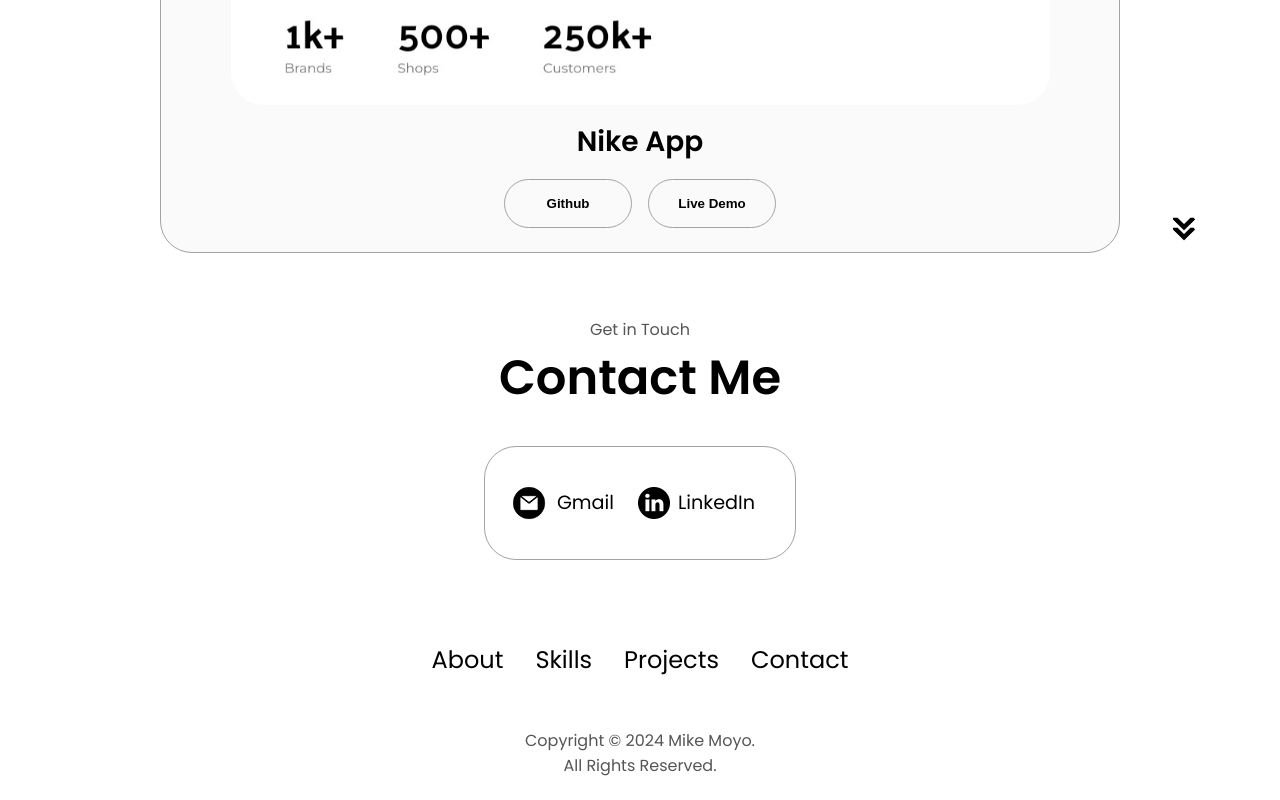
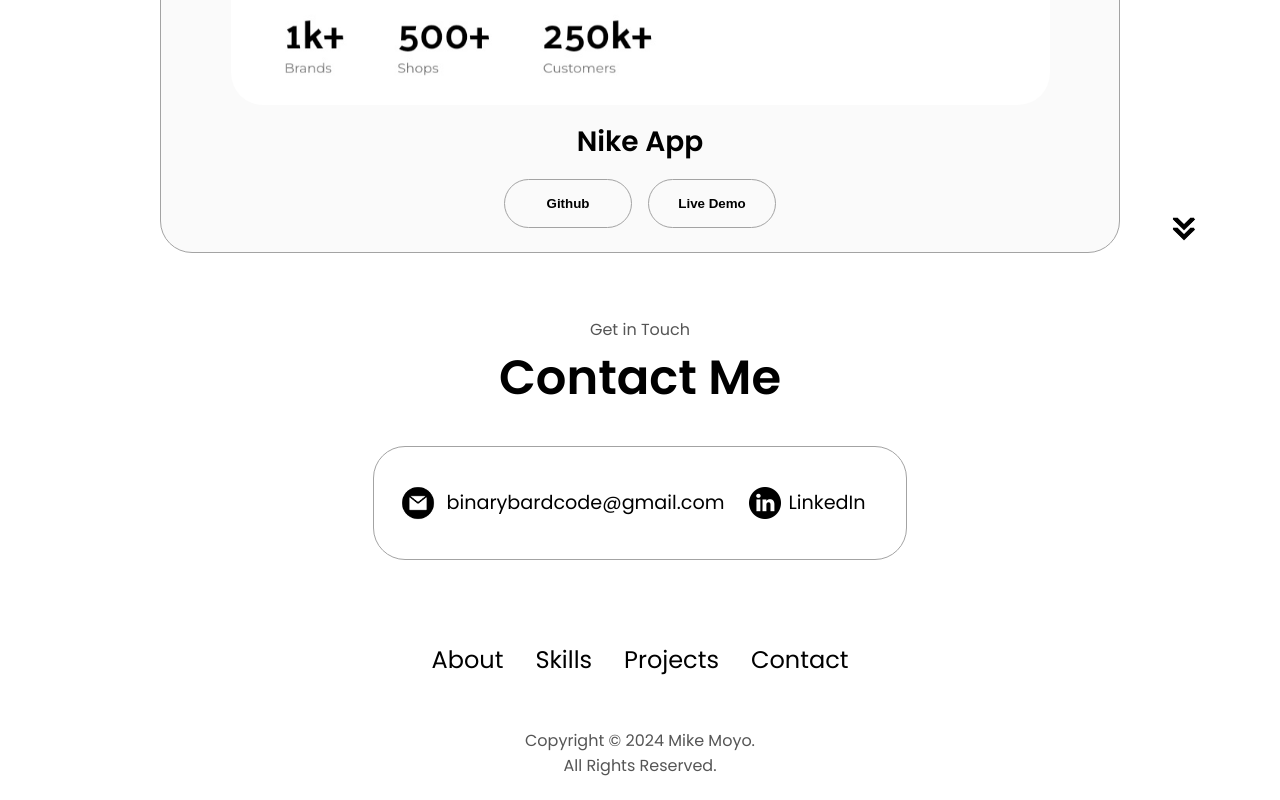
Before and after one commit to mikedevops10/Mike-portfolio, a plain HTML site: page index.html in a window 1280 px wide. Shown: the part 3678-4478 px from the top of the page. Drawn offline with Linux system fonts and the light colour scheme.

Commit message:
added email address

```diff
--- a/index.html
+++ b/index.html
@@ -356,7 +356,7 @@
             alt="Email icon"
             class="icon contact-icon email-icon"
           />
-          <p><a href="https://mail.google.com/" target="_blank">Gmail</a></p>
+          <p><a href="https://mail.google.com/" target="_blank">binarybardcode@gmail.com</a></p>
           <div class="contact-info-container">
             <img
               src="./assets/linkedin.png"
```
